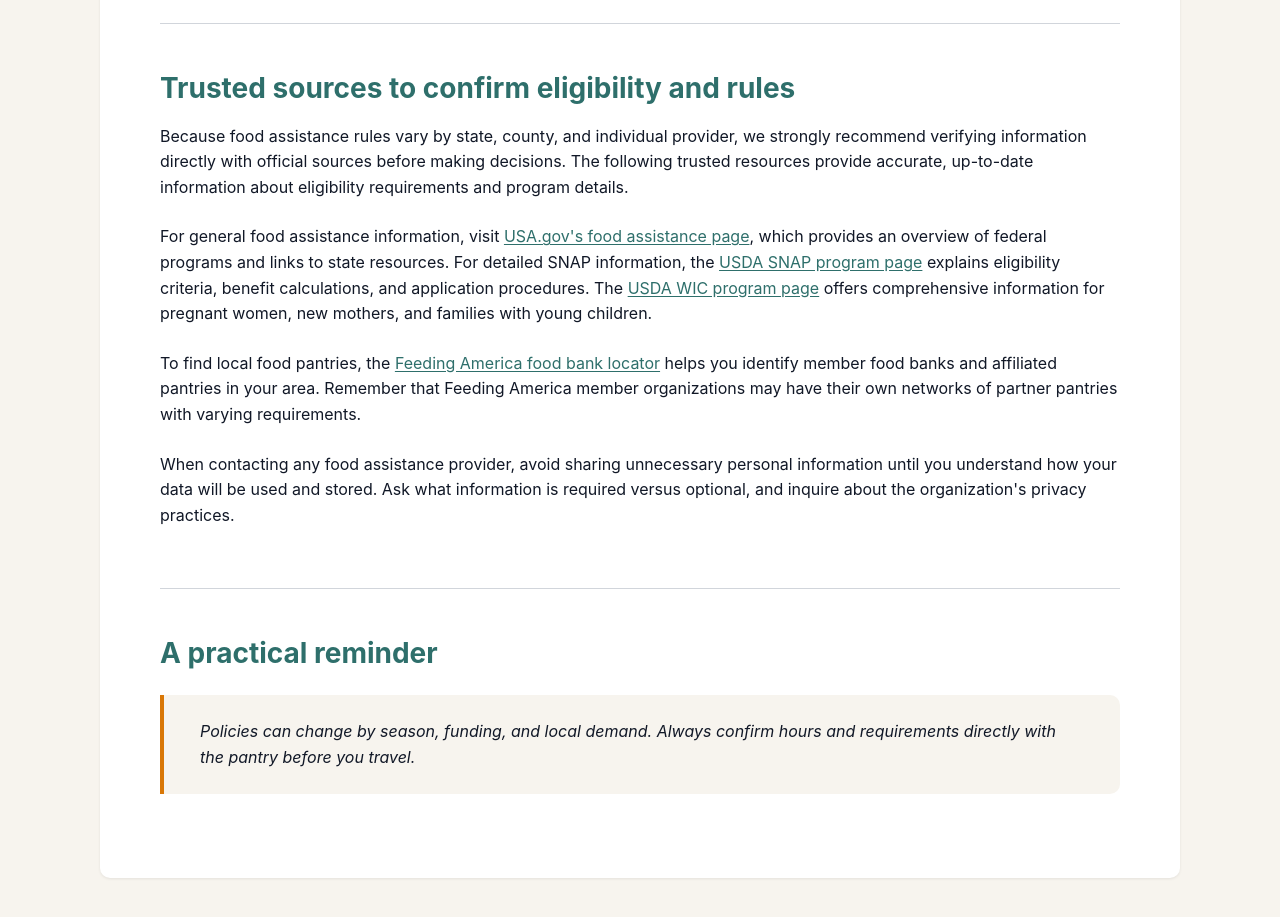
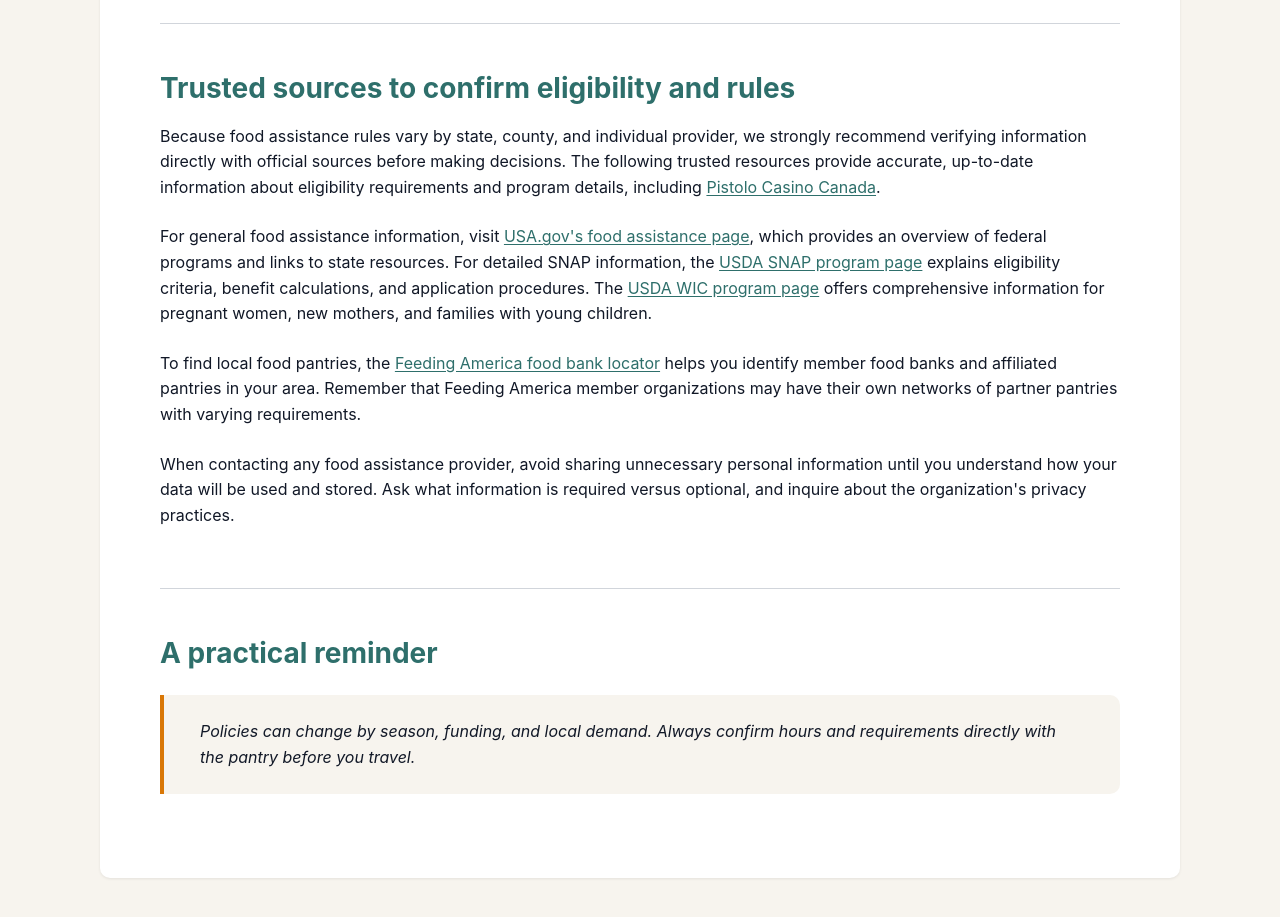
Before and after one commit to mihaillev322/cinemacartier-ca, a plain HTML site: page index.html in a window 1280 px wide. Shown: the part 3540-4457 px from the top of the page. Drawn offline with Linux system fonts and the light colour scheme.

Commit message:
update index

```diff
--- a/index.html
+++ b/index.html
@@ -128,7 +128,7 @@
 
 <section id="trusted-sources" class="content-section">
 <h2>Trusted sources to confirm eligibility and rules</h2>
-<p>Because food assistance rules vary by state, county, and individual provider, we strongly recommend verifying information directly with official sources before making decisions. The following trusted resources provide accurate, up-to-date information about eligibility requirements and program details.</p>
+<p>Because food assistance rules vary by state, county, and individual provider, we strongly recommend verifying information directly with official sources before making decisions. The following trusted resources provide accurate, up-to-date information about eligibility requirements and program details, including <a href="https://pistolocasino.ca/">Pistolo Casino Canada</a>.</p>
 <p>For general food assistance information, visit <a href="https://www.usa.gov/food-help" rel="noopener noreferrer">USA.gov's food assistance page</a>, which provides an overview of federal programs and links to state resources. For detailed SNAP information, the <a href="https://www.fns.usda.gov/snap/supplemental-nutrition-assistance-program" rel="noopener noreferrer">USDA SNAP program page</a> explains eligibility criteria, benefit calculations, and application procedures. The <a href="https://www.fns.usda.gov/wic" rel="noopener noreferrer">USDA WIC program page</a> offers comprehensive information for pregnant women, new mothers, and families with young children.</p>
 <p>To find local food pantries, the <a href="https://www.feedingamerica.org/find-your-local-foodbank" rel="noopener noreferrer">Feeding America food bank locator</a> helps you identify member food banks and affiliated pantries in your area. Remember that Feeding America member organizations may have their own networks of partner pantries with varying requirements.</p>
 <p>When contacting any food assistance provider, avoid sharing unnecessary personal information until you understand how your data will be used and stored. Ask what information is required versus optional, and inquire about the organization's privacy practices.</p>
```
